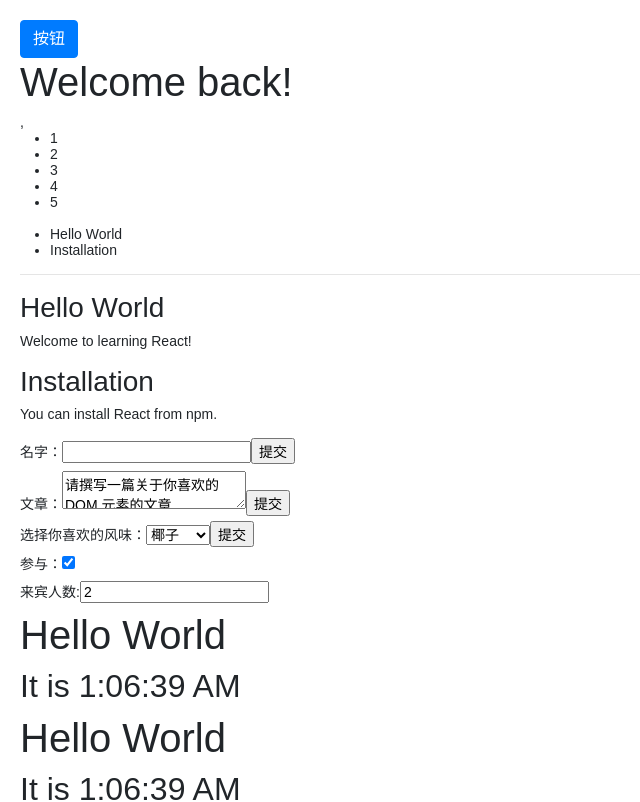
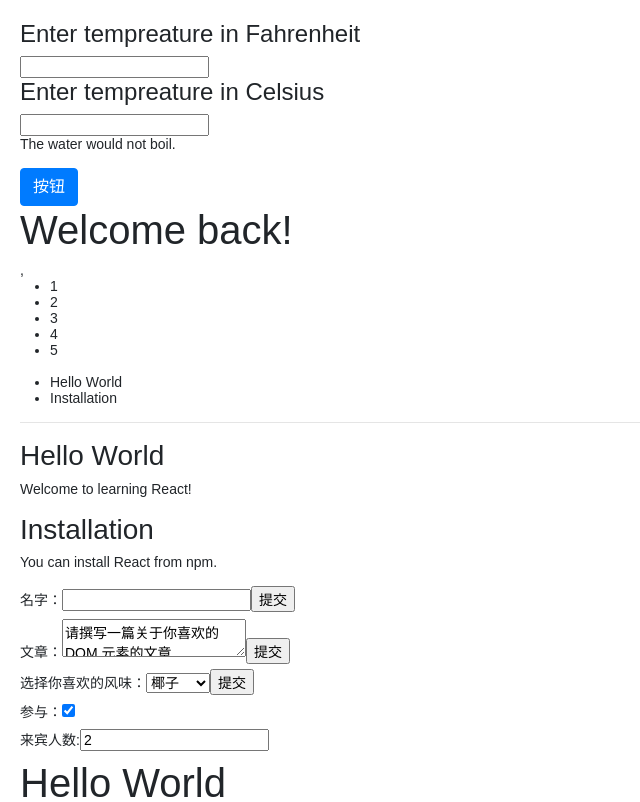
Before and after one commit to damingerdai/daming-react-ui, a React (Create React App) app: page / in a window 1280 px wide. Shown: the top 802 px of the page, without its empty margins (0-640 px from the left). Built offline with nearby package versions, Linux system fonts and the light colour scheme.

Commit message:
feat: lifting-state-up fetaure

```diff
--- a/src/app/App.js
+++ b/src/app/App.js
@@ -7,6 +7,7 @@
 import { EssayForm } from './forms/EssayForm';
 import { FlavorForm } from './forms/FlavorForm';
 import { Reservation } from './forms/Reservation';
+import { Calculator } from './lifting-state-up/Calculator';
 
 export class App extends React.Component {
 
@@ -31,6 +32,7 @@
       {id: 2, title: 'Installation', content: 'You can install React from npm.'}
     ];
     return <div>
+        <Calculator />
         <button  className="btn btn-primary" onClick={() => this.toggleIsLogin()}>按钮</button>
         <Greeting isLoggedIn={this.state.isToggleOn} />,
 
--- /dev/null
+++ b/src/app/lifting-state-up/BoilingVerdict.js
@@ -0,0 +1,9 @@
+/* eslint-disable no-useless-constructor */
+import React from 'react';
+
+export function BoilingVerdict(props) {
+    if (props.celsius >= 100) {
+        return <p>The water would boil.</p>
+    }
+    return <p>The water would not boil.</p>
+}
--- /dev/null
+++ b/src/app/lifting-state-up/Calculator.js
@@ -0,0 +1,39 @@
+/* eslint-disable no-useless-constructor */
+import React from 'react';
+import { TemperatureInput } from './TemperatureInput';
+import { BoilingVerdict } from "./BoilingVerdict";
+import { toCelsius, toFahrenheit, tryConvert } from './Utils';
+
+export class Calculator extends React.Component {
+    constructor(props) {
+        super(props);
+        this.state = { temperature: '', scale: 'c' };
+        this.handleCelsusChange = this.handleCelsusChange.bind(this);
+        this.handleFahrenheitChange = this.handleFahrenheitChange.bind(this);
+    }
+
+    handleCelsusChange(temprature) {
+        this.setState({ scale: 'c', temprature });
+    }
+
+    handleFahrenheitChange(temperature) {
+        this.setState({ scale: 'f', temperature });
+    }
+
+
+    render() {
+        const scale = this.state.scale;
+        const temperature = this.state.temperature;
+        const fahrenheit = scale === 'c' ? tryConvert(temperature, toFahrenheit) : temperature;
+        const celsius = scale === 'f' ? tryConvert(temperature, toCelsius) : temperature;
+        return (
+            <div>
+                <TemperatureInput scale="f" temperature={fahrenheit} onTemperatureInputChange={this.handleFahrenheitChange} />
+                <TemperatureInput scale="c" temperature={celsius} onTemperatureInputChange={this.handleCelsusChange} />
+
+                <BoilingVerdict
+                    celsius={parseFloat(celsius, 10)} />
+            </div>
+        )
+    }
+}
--- /dev/null
+++ b/src/app/lifting-state-up/TemperatureInput.js
@@ -0,0 +1,29 @@
+/* eslint-disable no-useless-constructor */
+import React from 'react';
+
+const scaleNames = {
+    c: 'Celsius',
+    f: 'Fahrenheit'
+};
+
+export class TemperatureInput extends React.Component {
+    constructor(props) {
+        super(props);
+        this.handleChange = this.handleChange.bind(this);
+    }
+
+    handleChange(e) {
+        this.props.onTemperatureInputChange(e.target.value);
+    }
+
+    render() {
+        const tempreature = this.props.temperature;
+        const scale = this.props.scale;
+        return (
+            <fieldset>
+                <legend>Enter tempreature in {scaleNames[scale]}</legend>
+                <input value={tempreature} onChange={this.handleChange} />
+            </fieldset>
+        )
+    }
+}
--- /dev/null
+++ b/src/app/lifting-state-up/Utils.js
@@ -0,0 +1,17 @@
+export function toCelsius(fahrenheit) {
+    return (fahrenheit - 32) * 5 / 9;
+}
+
+export function toFahrenheit(celsius) {
+    return (celsius * 9 / 5) + 32;
+}
+
+export function tryConvert(temperature, convert) {
+    const input = parseFloat(temperature);
+    if (Number.isNaN(input)) {
+        return '';
+    }
+    const output = convert(input);
+    const rounded = Math.round(output * 1000) / 1000;
+    return rounded.toString();
+}
```
